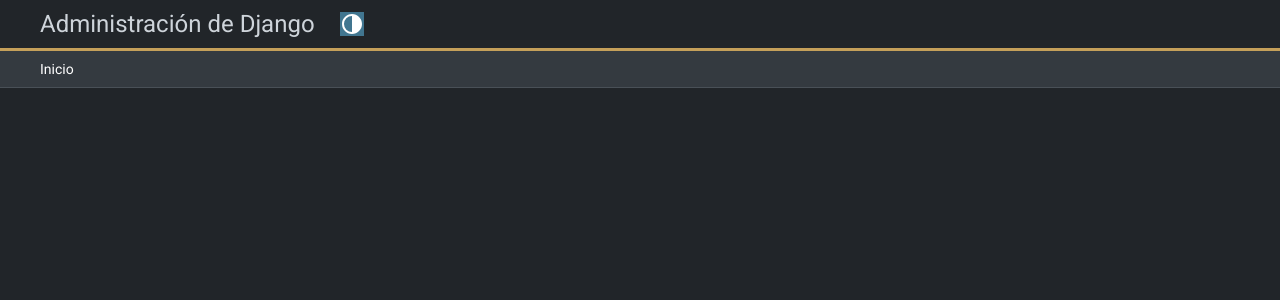
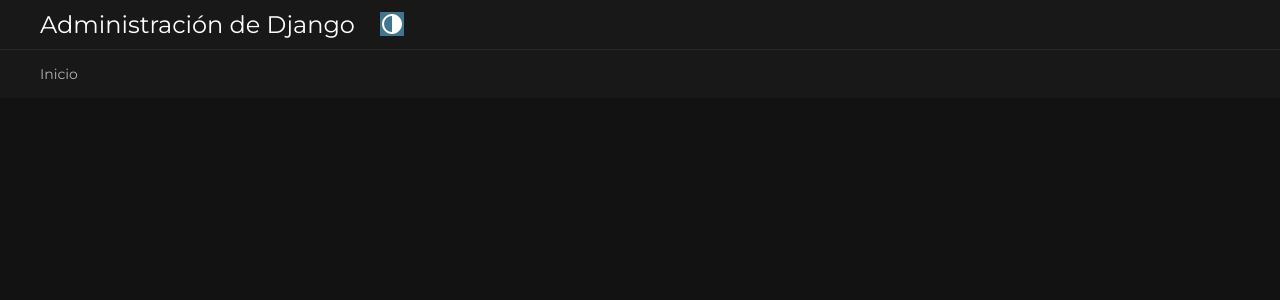
Before and after one commit to dennys3mf/fritzgym, a Django app: template templates/admin/base_site.html in a window 1280 px wide. Shown: the top 300 px of the page. Run offline with Django 5.2, Linux system fonts and the light colour scheme; the template is opened without the code that fills it, so the values that code supplies are empty.

Commit message:
Retoque para despliegue 1

```diff
--- a/static/css/admin_custom.css
+++ b/static/css/admin_custom.css
@@ -1,86 +1,111 @@
-/* static/css/admin_custom.css (Versión con colores más suaves) */
+/* static/css/admin_custom.css (Versión con Estilo Spotify) */
 
-@import url('https://fonts.googleapis.com/css2?family=Oswald:wght@700&family=Roboto:wght@400;700&display=swap');
+/* Importamos una fuente similar a la de Spotify (Montserrat) */
+@import url('https://fonts.googleapis.com/css2?family=Montserrat:wght@400;700;900&display=swap');
 
 :root {
-    /* --- NUEVA PALETA DE COLORES "VINTAGE" --- */
-    --primary: #c5a05a;        /* Un "oro viejo" en lugar de amarillo brillante */
-    --primary-hover: #d9b87c;  /* Un oro un poco más claro para el hover */
-    --bg-dark: #212529;         /* Un gris muy oscuro, casi negro, menos duro que el #000 */
-    --bg-surface: #343a40;      /* Un gris medio para las superficies de los módulos */
-    --text-color: #ced4da;      /* Un blanco roto, más suave que el blanco puro */
-    --border-color: #495057;   /* Un gris para los bordes */
+    /* --- PALETA DE COLORES SPOTIFY --- */
+    --primary: #1DB954;         /* Verde Spotify */
+    --primary-hover: #1ED760;   /* Un verde más brillante para el hover */
+    --bg-dark: #121212;         /* Negro Spotify */
+    --bg-surface: #181818;       /* Gris muy oscuro para las superficies */
+    --text-color: #FFFFFF;       /* Blanco puro para el texto */
+    --text-secondary: #b3b3b3;   /* Gris claro para texto secundario */
+    --border-color: #282828;     /* Gris para los bordes */
 }
 
 body, #content {
     background: var(--bg-dark);
     color: var(--text-color);
-    font-family: 'Roboto', sans-serif;
+    /* Usamos la nueva tipografía en todo el cuerpo */
+    font-family: 'Montserrat', sans-serif;
 }
 
 /* --- Cabecera Principal --- */
 #header {
-    background: var(--bg-dark);
-    color: var(--primary);
-    border-bottom: 3px solid var(--primary);
+    background: var(--bg-surface);
+    color: var(--text-color);
+    border-bottom: 1px solid var(--border-color);
 }
 #header a:link, #header a:visited {
     color: var(--text-color);
 }
 #branding h1, #branding h1 a:link, #branding h1 a:visited {
-    color: var(--primary);
-    font-family: 'Oswald', sans-serif;
-    text-transform: uppercase;
+    color: var(--text-color);
+    font-weight: 900; /* Usamos el peso más grueso de la fuente */
 }
 
 /* --- Módulos y Tablas --- */
 .module {
     background: var(--bg-surface);
-    border: 1px solid var(--border-color);
+    border: none; /* Quitamos los bordes para un look más plano */
+    border-radius: 8px; /* Bordes redondeados */
 }
 .module caption, .module h2, .inline-group h2 {
     background: var(--bg-surface);
-    border-bottom: 1px solid var(--border-color);
     color: var(--text-color);
-    font-family: 'Oswald', sans-serif;
-    text-transform: uppercase;
+    font-weight: 700;
+    text-transform: none; /* Quitamos el uppercase para un look más moderno */
+    font-size: 1.5rem;
+    padding-left: 15px;
+    border-top-left-radius: 8px;
+    border-top-right-radius: 8px;
 }
 table {
     background: var(--bg-dark);
+    border: none;
 }
-tr:nth-child(odd), .row-form-errors {
-    background: #2a2e32; /* Un gris ligeramente diferente para las filas impares */
+thead th {
+    color: var(--text-secondary);
+    text-transform: uppercase;
+    font-size: 0.8rem;
 }
-.form-row {
-    border-bottom: 1px solid var(--border-color);
+tr:nth-child(odd) {
+    background: transparent;
 }
 
 /* --- Enlaces y Botones --- */
 a:link, a:visited {
-    color: var(--primary);
+    color: var(--text-color);
+    text-decoration: none;
+    transition: color 0.2s;
 }
 a:hover {
-    color: var(--primary-hover);
+    color: var(--primary);
 }
 .button, input[type=submit], input[type=button], .submit-row input, a.button {
     background: var(--primary);
-    color: var(--bg-dark);
+    color: #000;
     border: none;
-    border-radius: 4px;
-    font-family: 'Oswald', sans-serif;
+    /* Bordes muy redondeados, estilo Spotify */
+    border-radius: 500px;
+    font-family: 'Montserrat', sans-serif;
     font-weight: 700 !important;
     text-transform: uppercase;
-}
-.button.default, input[type=submit].default, .submit-row input.default {
-    font-weight: 700 !important;
+    padding: 10px 24px;
+    transition: background-color 0.2s, transform 0.2s;
 }
 .button:hover, input[type=submit]:hover, input[type=button]:hover, .submit-row input:hover, a.button:hover {
     background: var(--primary-hover);
+    transform: scale(1.05); /* Efecto de crecimiento al pasar el mouse */
 }
+.button.default, input[type=submit].default {
+    background: #535353;
+    color: #fff;
+}
+ .button.default:hover, input[type=submit].default:hover {
+    background: #737373;
+ }
 
 /* --- Breadcrumbs (Migas de pan) --- */
 div.breadcrumbs {
     background: var(--bg-surface);
-    border-bottom: 1px solid var(--border-color);
-    padding: 10px 40px;
+    padding: 15px 40px;
+    color: var(--text-secondary);
 }
+div.breadcrumbs a {
+    color: var(--text-secondary);
+}
+ div.breadcrumbs a:hover {
+    color: #fff;
+}
```
